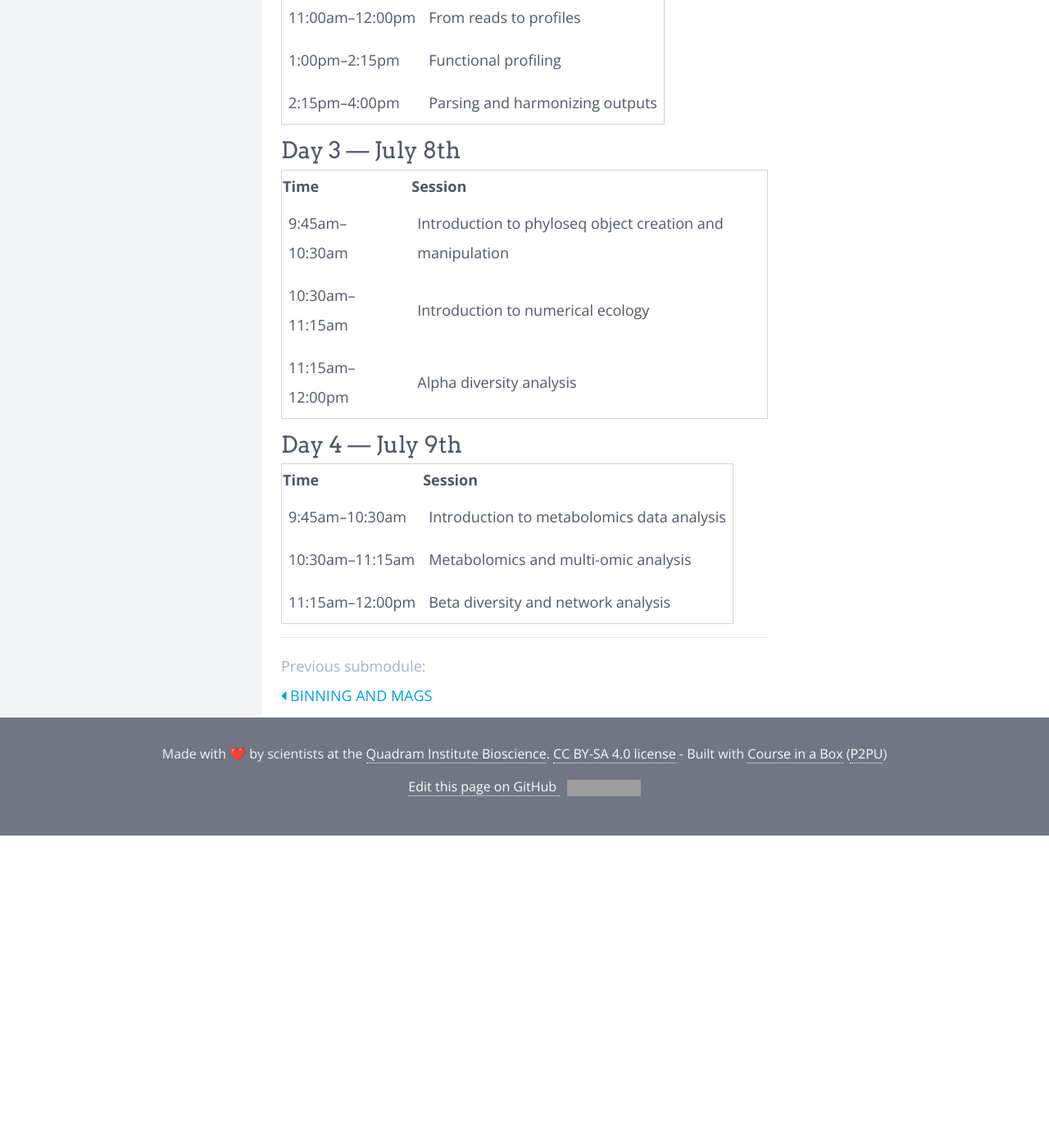
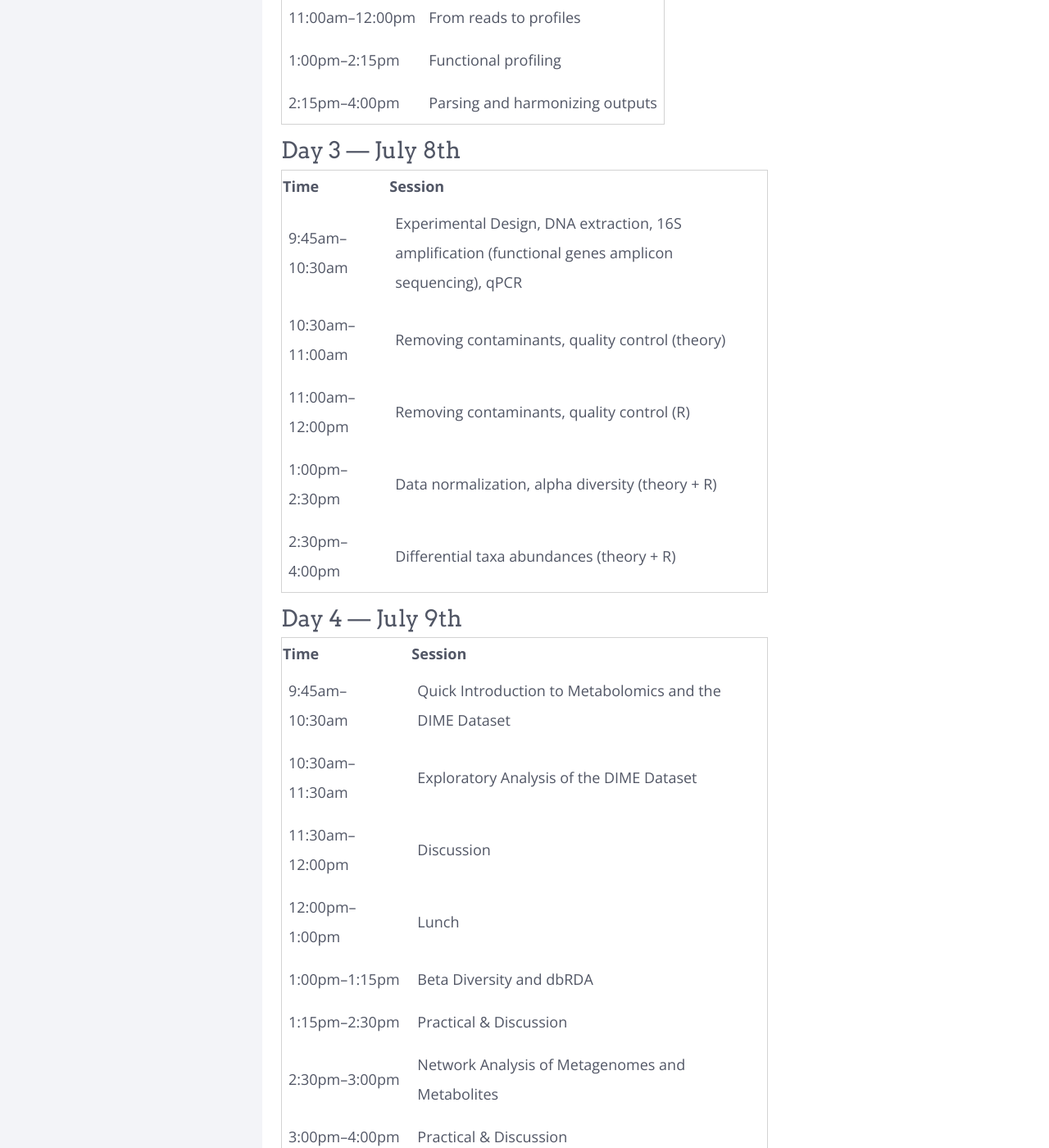
Before and after one commit to quadram-institute-bioscience/metagenomics-profiling-workshop, a Jekyll site: the page built from modules/Extras/_posts/2002-01-02-giba.md, in a window 1280 px wide and 1400 px high, scrolled down 590 px. Shown: the whole window at 82% size. Built offline with Jekyll 4.4.1, drawn with Linux system fonts in a browser that asks for light colours; nearby versions of some CDN libraries; emoji names are drawn with the system emoji font; before the commit the page ends 1609 px from its top, so only the background shows below that; grey boxes are pictures that could not be loaded.

Commit message:
timetable

```diff
--- a/modules/Extras/_posts/2002-01-02-giba.md
+++ b/modules/Extras/_posts/2002-01-02-giba.md
@@ -26,14 +26,21 @@ title: Programme
 
 | Time | Session |
 |---|---|
-| 9:45am–10:30am | Introduction to phyloseq object creation and manipulation |
-| 10:30am–11:15am | Introduction to numerical ecology |
-| 11:15am–12:00pm | Alpha diversity analysis |
+| 9:45am–10:30am | Experimental Design, DNA extraction, 16S amplification (functional genes amplicon sequencing), qPCR |
+| 10:30am–11:00am | Removing contaminants, quality control (theory) |
+| 11:00am–12:00pm | Removing contaminants, quality control (R) |
+| 1:00pm–2:30pm | Data normalization, alpha diversity (theory + R) |
+| 2:30pm–4:00pm | Differential taxa abundances (theory + R) |
 
 ### Day 4 — July 9th
 
 | Time | Session |
 |---|---|
-| 9:45am–10:30am | Introduction to metabolomics data analysis |
-| 10:30am–11:15am | Metabolomics and multi-omic analysis |
-| 11:15am–12:00pm | Beta diversity and network analysis |
+| 9:45am–10:30am | Quick Introduction to Metabolomics and the DIME Dataset |
+| 10:30am–11:30am | Exploratory Analysis of the DIME Dataset |
+| 11:30am–12:00pm | Discussion |
+| 12:00pm–1:00pm | Lunch |
+| 1:00pm–1:15pm | Beta Diversity and dbRDA |
+| 1:15pm–2:30pm | Practical & Discussion |
+| 2:30pm–3:00pm | Network Analysis of Metagenomes and Metabolites |
+| 3:00pm–4:00pm | Practical & Discussion |
```
